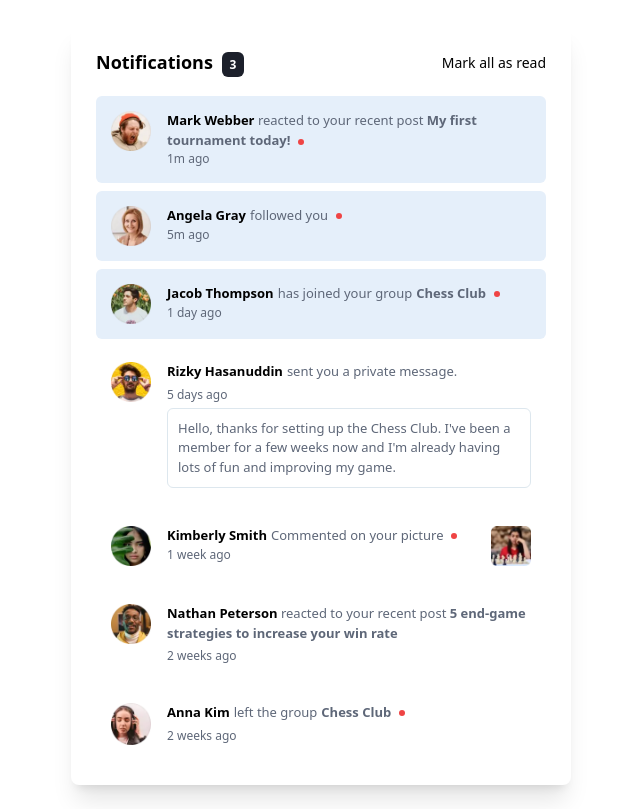
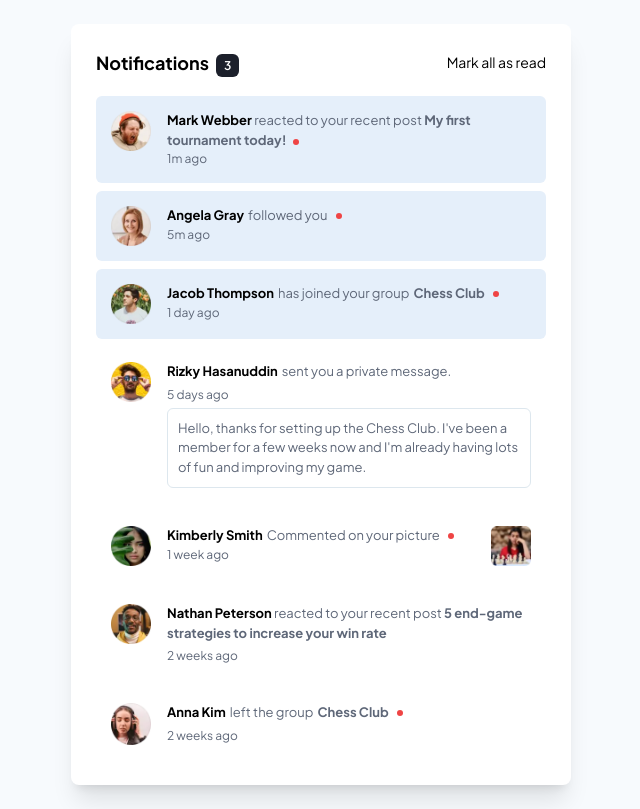
Before and after one commit to Henok-Belachew/Notifications-Page, a website: page index.html in a window 1280 px wide. Shown: the whole page, without its empty margins (319-959 px from the left). Drawn offline with Linux system fonts and the light colour scheme.

Commit message:
bug fixed

```diff
--- a/index.html
+++ b/index.html
@@ -4,7 +4,7 @@
     <meta charset="UTF-8">
     <meta name="viewport" content="width=device-width, initial-scale=1.0">
 
-    <link rel="stylesheet" href="/index.css">
+    <link rel="stylesheet" href="./index.css">
 
     <!-- Importing the font style from Google Fonts -->
     <link rel="preconnect" href="https://fonts.googleapis.com">
@@ -17,14 +17,14 @@
 </head>
 <!-- Here i'm applying the font family to all text inside the document -->
 <style>
-    /* * {
+    * {
         font-family: "Plus Jakarta Sans", sans-serif;
     }
 
     body {
         background-color: hsl(210, 60%, 98%);
 
-    } */
+    }
 </style>
 <!--------------->
 <body>
```
